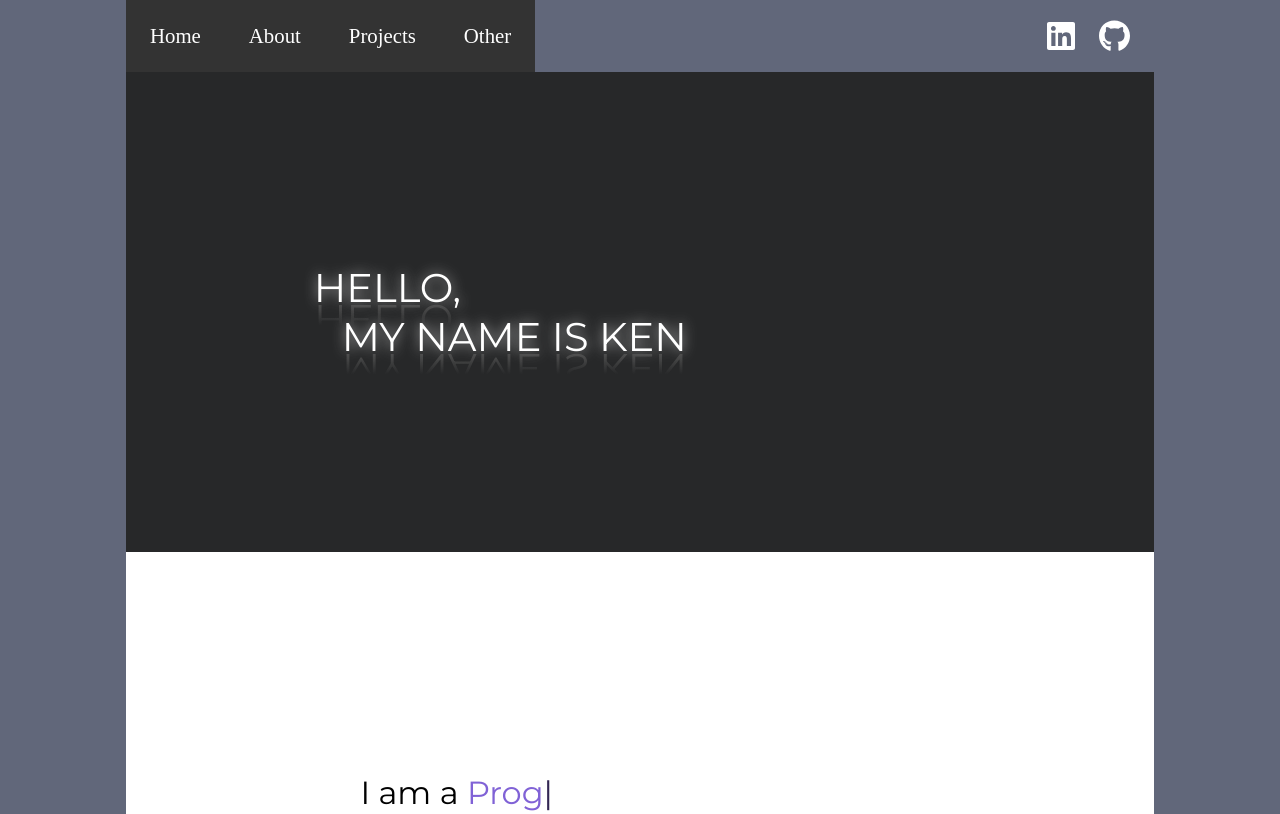
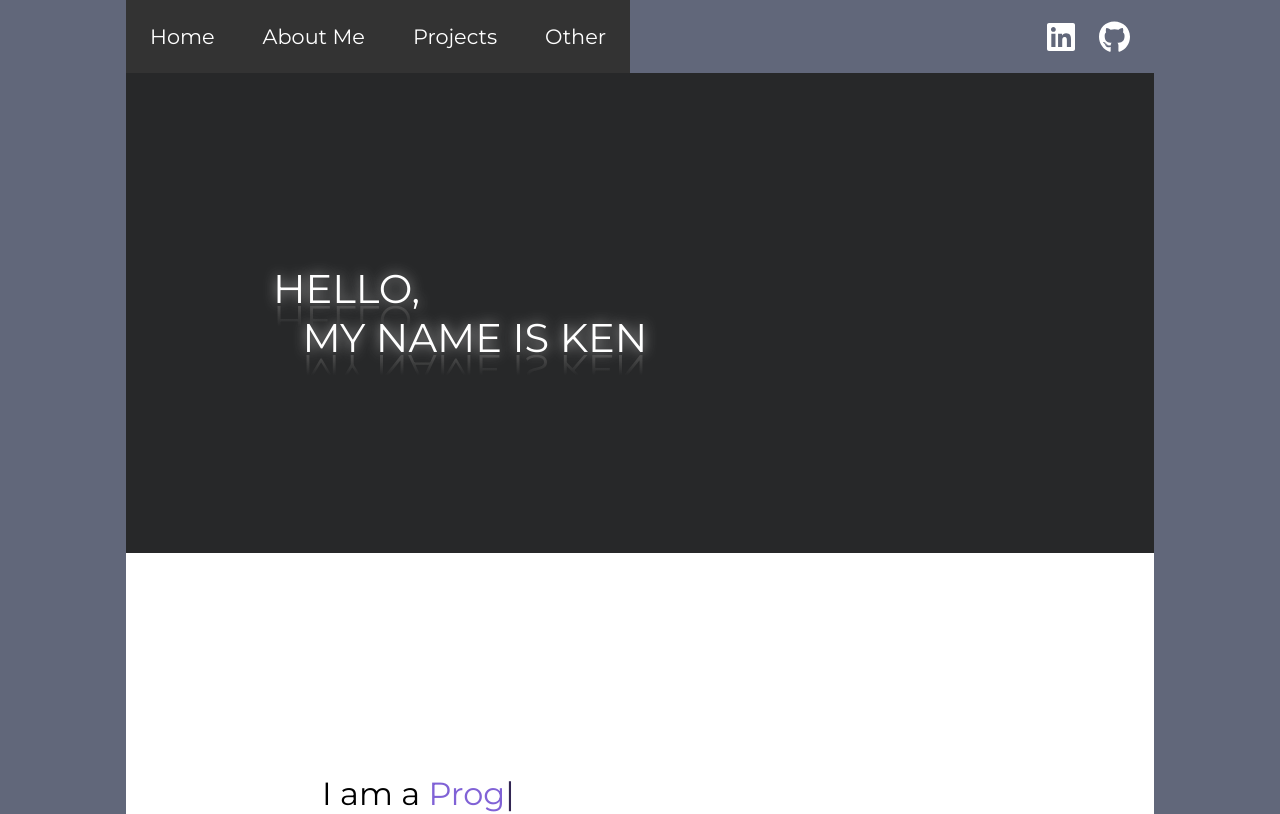
Before and after one commit to kkenohh/Portfolio, a Next.js app in the folder portfolio-next/: page / in a window 1280 px wide. Shown: the top 814 px of the page. Built offline with nearby package versions, Linux system fonts and the light colour scheme; a web font is replaced by a local one.

Commit message:
fixed many things

```diff
--- a/portfolio-next/components/navbar.js
+++ b/portfolio-next/components/navbar.js
@@ -35,7 +35,7 @@ export default function Navbar() {
             [styles.navLinks]: menuOpen === true,
             [styles.menuHidden]: menuOpen === false})}>
             <Link className={`${styles.singleLink} ${styles.menuItem}`} onClick={updateMenu} href='/'>Home</Link>
-            <Link className={`${styles.singleLink} ${styles.menuItem}`} onClick={updateMenu} href='/aboutMe'>About</Link>
+            <Link className={`${styles.singleLink} ${styles.menuItem}`} onClick={updateMenu} href='/aboutMe'>About Me</Link>
             <Link className={`${styles.singleLink} ${styles.menuItem}`} onClick={updateMenu} href='/projects'>Projects</Link>
             <Link className={`${styles.singleLink} ${styles.menuItem}`} onClick={updateMenu} href='/other'>Other</Link>
           </div>
--- a/portfolio-next/pages/index.js
+++ b/portfolio-next/pages/index.js
@@ -23,8 +23,8 @@ export function Home() {
   return (
     <div className={styles.main}>
       <div className={`${styles.section} ${styles.one}`}>
-        <div className={`${styles.welcome} ${styles.oneText}`} data-text='HELLO'>HELLO,</div>
-        <div className={`${styles.welcome} ${styles.oneText} ${styles.name}`} data-text='MY NAME IS KEN'>MY NAME IS KEN</div>
+        <div className={`${styles.oneText}`} data-text='HELLO'>HELLO,</div>
+        <div className={`${styles.oneText} ${styles.name}`} data-text='MY NAME IS KEN'>MY NAME IS KEN</div>
       </div>
       <div className={`${styles.section} ${styles.two} ${styles.typingSection}`}>
         <div>
--- a/portfolio-next/styles/global.css
+++ b/portfolio-next/styles/global.css
@@ -7,7 +7,6 @@
 }
 
 main {
-    font-family: 'Montserrat';
     height: 100%;
     width: 100%;
     overflow-x: hidden;
@@ -15,6 +14,7 @@ main {
 
 body {
     background-color: #61677A;
+    font-family: 'Montserrat';
 }
 
 .typed-cursor {
--- a/portfolio-next/styles/home.module.css
+++ b/portfolio-next/styles/home.module.css
@@ -12,7 +12,7 @@
   display: flex;
   justify-content: center;
   flex-direction: column;
-  padding: 0 3rem;
+  padding: 0 3rem 0 0;
 }
 
 .one {
@@ -29,6 +29,7 @@
   position: relative;
   font-size: 2.5rem;
   text-shadow: 0 0 .8rem #bbb;
+  left: 15%;
 }
 
 .oneText::after {
@@ -43,10 +44,6 @@
   background-image: linear-gradient(0, #555 0, transparent 68%);
   line-height: .9;
   text-shadow: none;
-}
-
-.welcome {
-  left: 15%;
 }
 
 .name {
--- a/portfolio-next/styles/navbar.module.css
+++ b/portfolio-next/styles/navbar.module.css
@@ -46,7 +46,7 @@
 
 .darker {
   background-color: #272829;
-  width: 4.5rem;
+  width: 4.25rem;
 }
 
 .normal {
@@ -98,7 +98,6 @@
 }
 
 .menuItem {
-  width: 100%;
   padding: 1.5rem;
   background-color: #333;
   display: flex;
```
